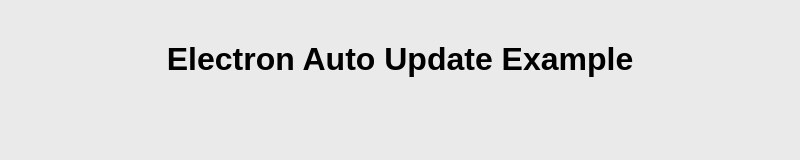
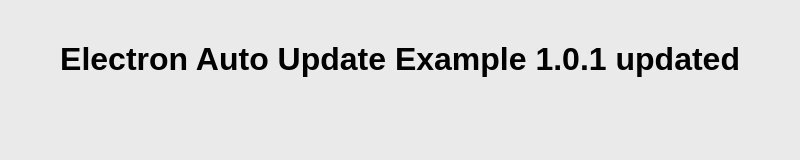
Before and after one commit to WaBC9IPa/electron-builder-autoupdate, an Electron app: page index.html in a window 800 px wide. Drawn offline with Linux system fonts and the light colour scheme; no server answers.

Commit message:
Version 1.0.1 minor update

```diff
--- a/index.html
+++ b/index.html
@@ -27,7 +27,7 @@
   </style>
 </head>
 <body>
-  <h1>Electron Auto Update Example</h1>
+  <h1>Electron Auto Update Example 1.0.1 updated</h1>
   <p id="version"></p>
 
   <div id="notification" class="hidden">
--- a/package.json
+++ b/package.json
@@ -1,6 +1,6 @@
 {
   "name": "electron-auto-update-app",
-  "version": "1.0.0",
+  "version": "1.0.1",
   "description": "",
   "main": "main.js",
   "repository": {
```
